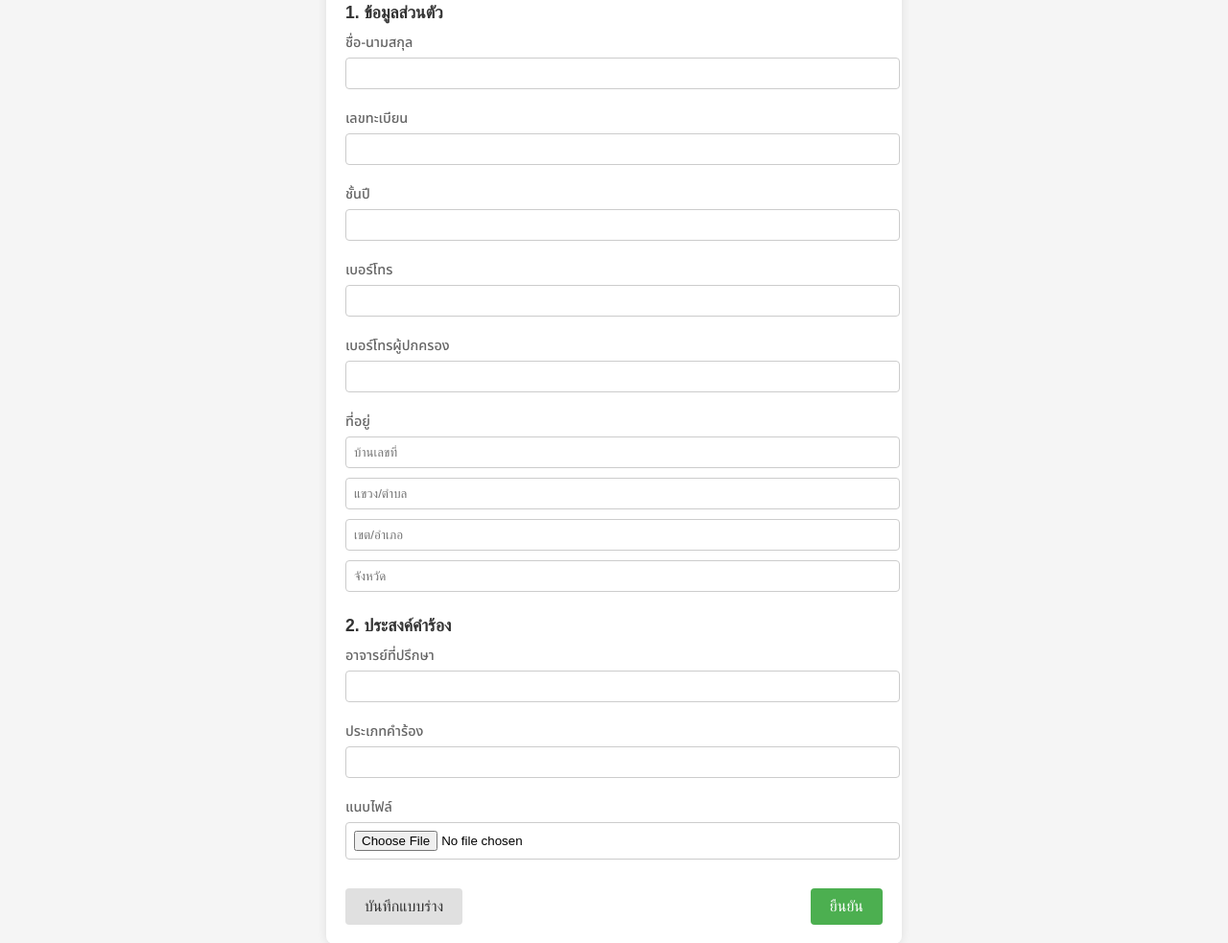
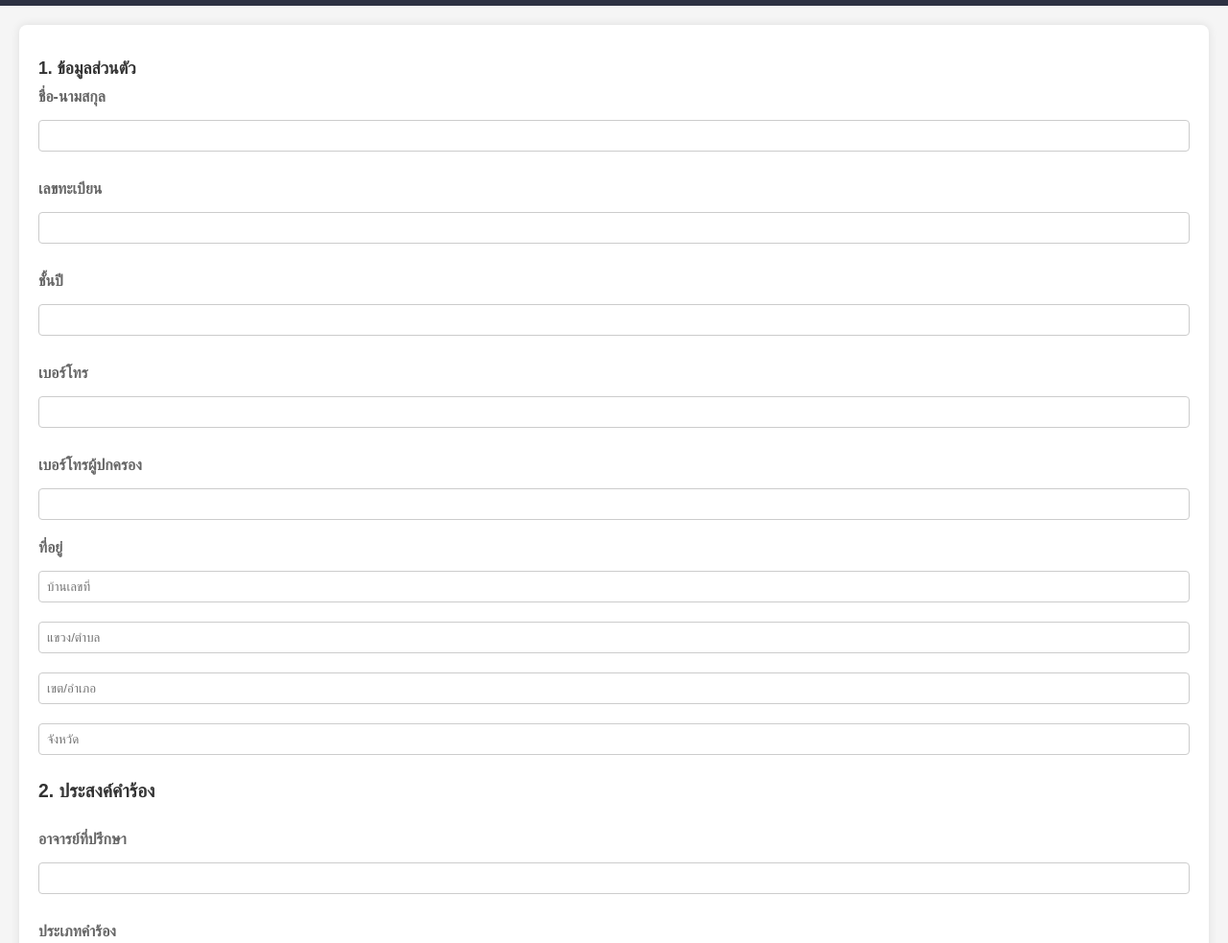
Before and after one commit to sittasarapetch66/cs261--group3-100001, a website: page public/request2.0.html in a window 1280 px wide. Shown: the part 1271-2254 px from the top of the page at 96% size. Drawn offline with Linux system fonts and the light colour scheme.

Commit message:
Version 74.01

```diff
--- a/public/css/webstyle2.css
+++ b/public/css/webstyle2.css
@@ -436,10 +436,12 @@ Section 3 : Mylist Section
     //display : none;
 }
 
+
 #requestformtemplate .container {
-    max-width: 600px;
-    margin: 0 auto;
-    padding: 20px;
+    width: 100%; /* Full screen width */
+    margin: 0; /* Remove default margin */
+    padding: 0px; /* Adjust padding as needed */
+    box-sizing: border-box; /* Ensure padding doesn't affect the full width */
 }
 
 #requestformtemplate header {
@@ -447,9 +449,11 @@ Section 3 : Mylist Section
     align-items: center;
     justify-content: space-between;
     background-color: #2D3142;
-    padding: 10px;
+    padding: 10px 20px;
     color: #ffffff;
     font-family: 'Prompt', sans-serif; /* ใช้ฟ้อนต์ Prompt กับส่วน header */
+    height: 15vh; /* ตั้งค่าความสูงให้เท่ากับส่วนบน */
+    box-sizing: border-box; /* เพื่อให้ padding ไม่กระทบต่อความสูง */
 }
 
 #requestformtemplate h1 {
@@ -458,12 +462,17 @@ Section 3 : Mylist Section
 }
 
 #requestformtemplate .form-section {
+    display: grid;
+
+    gap: 20px; /* ระยะห่างระหว่างฟิลด์ */
     background-color: #ffffff;
     padding: 20px;
     border-radius: 8px;
     box-shadow: 0px 0px 10px rgba(0, 0, 0, 0.1);
-    margin-top: 20px;
+    margin: 20px;
+
 }
+
 
 #requestformtemplate h2 {
     font-size: 1.1em;
@@ -485,21 +494,25 @@ Section 3 : Mylist Section
     margin-bottom: 10px;
     border: 1px solid #ccc;
     border-radius: 4px;
+    box-sizing: border-box; /* รวม padding เข้าไปในขนาดของช่อง */
 }
 
+
 #requestformtemplate .buttons {
+    grid-column: span 2; /* ให้ปุ่มใช้พื้นที่ทั้งสองคอลัมน์ */
     display: flex;
-    justify-content: space-between;
-    margin-top: 20px;
+    justify-content: space-between; /* จัดปุ่มให้ชิดซ้ายและขวา */
+    margin-top: 20px; /* เพิ่มระยะห่างจากฟิลด์ฟอร์ม */
 }
 
+
 #requestformtemplate button {
-    padding: 10px 20px;
+    width: 48%; /* ทำให้ปุ่มแต่ละปุ่มมีขนาดกว้างเท่ากัน */
+    padding: 20px;
     border: none;
     border-radius: 4px;
-    font-size: 1em;
     cursor: pointer;
-    font-family: 'Prompt', sans-serif; /* ใช้ฟ้อนต์ Prompt กับปุ่ม */
+    font-family: 'Prompt', sans-serif; /* ใช้ฟ้อนต์กับปุ่ม */
 }
 
 #requestformtemplate .save-draft {
@@ -511,6 +524,32 @@ Section 3 : Mylist Section
     background-color: #4caf50;
     color: #ffffff;
 }
+#requestformtemplate .form-group {
+    display: flex;
+    flex-direction: column;
+    gap: 10px; /* Consistent spacing between fields */
+}
+
+#requestformtemplate .form-group.personal-info,
+#requestformtemplate .form-group.address-section {
+    display: flex;
+    flex-direction: column;
+    gap: 10px; /* ระยะห่างระหว่างฟิลด์ */
+}
+
+#requestformtemplate .form-group.personal-info {
+    grid-column: 1 ; /* อยู่ฝั่งซ้าย */
+}
+
+#requestformtemplate .form-group.address-section {
+    grid-column: 2; /* ย้ายไปฝั่งขวา */
+    padding-top: 0;
+}
+
+#requestformtemplate .form-group.request-info {
+    grid-column: 1 / 3; /* ครอบคลุมสองคอลัมน์และอยู่ด้านล่าง */
+}
+
 
 
 /* Section 6 sucesssend
--- a/public/request2.0.html
+++ b/public/request2.0.html
@@ -172,8 +172,10 @@
         </header>
 
         <section class="form-section">
-            <div class="form-group">
-                <h2>1. ข้อมูลส่วนตัว</h2>
+            <h2>1. ข้อมูลส่วนตัว</h>
+
+            <div class="form-group personal-info">
+
                 <label>ชื่อ-นามสกุล</label>
                 <input type="text">
                 <label>เลขทะเบียน</label>
@@ -185,6 +187,9 @@
                 <label>เบอร์โทรผู้ปกครอง</label>
                 <input type="text">
 
+            </div>
+
+            <div class="form-group address-section">
                 <label>ที่อยู่</label>
                 <input type="text" placeholder="บ้านเลขที่">
                 <input type="text" placeholder="แขวง/ตำบล">
@@ -192,7 +197,7 @@
                 <input type="text" placeholder="จังหวัด">
             </div>
 
-            <div class="form-group">
+            <div class="form-group request-info">
                 <h2>2. ประสงค์คำร้อง</h2>
                 <label>อาจารย์ที่ปรึกษา</label>
                 <input type="text">
```
